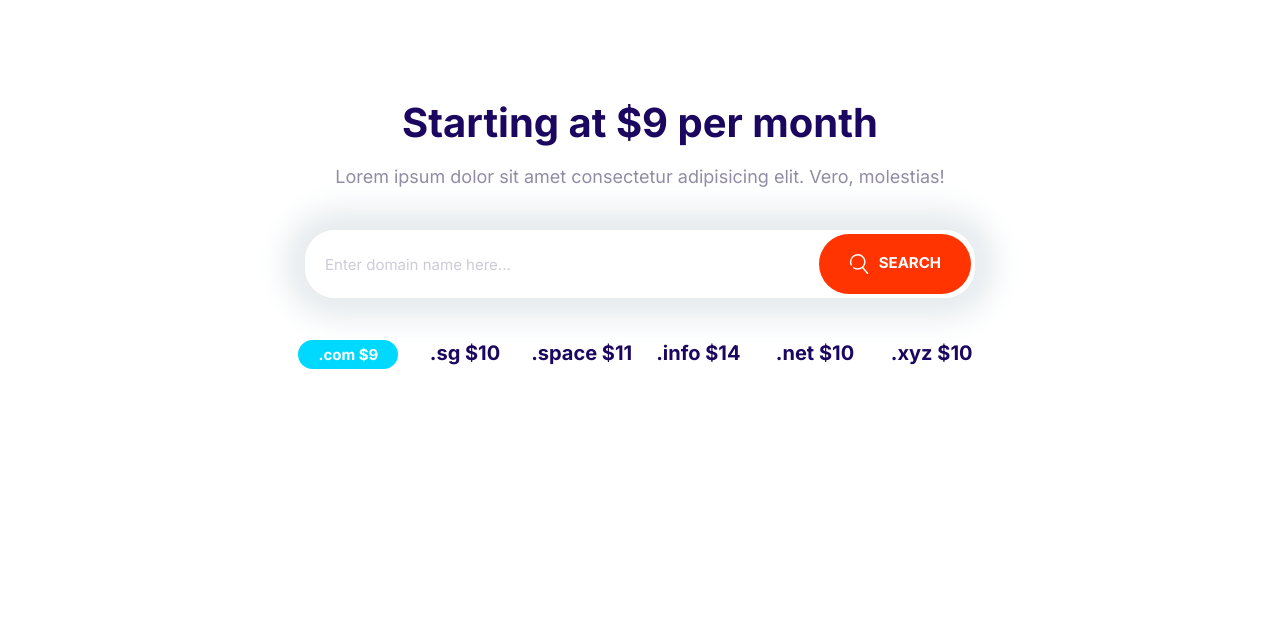
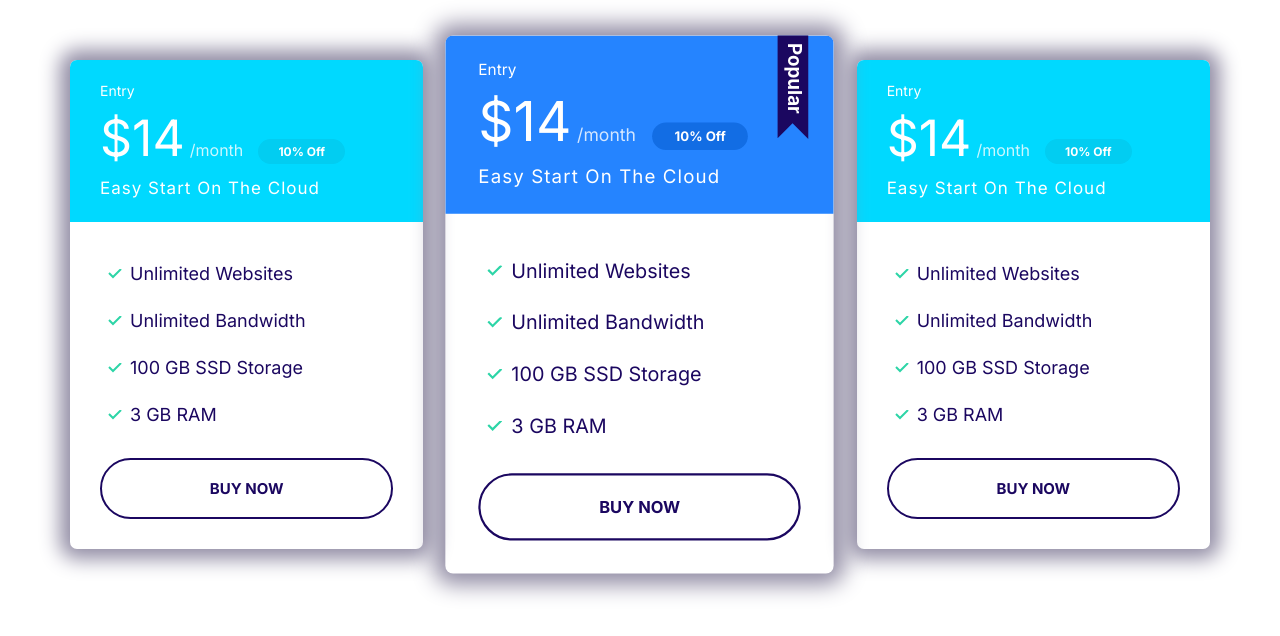
Before and after one commit to mbradford04/cloud_hosting_company1, a plain HTML site: page index.html in a window 1280 px wide. Drawn offline with Linux system fonts and the light colour scheme.

Commit message:
created plans block.

```diff
--- a/css/styles.css
+++ b/css/styles.css
@@ -732,3 +732,13 @@ a {
     grid-template-columns: repeat(auto-fit, minmax(10rem, 1fr));
   }
 }
+
+/* Plans Block */
+.block-plans .grid {
+  gap: 8rem 4rem;
+}
+
+.block-plans .card {
+  max-width: 500px;
+  margin: 0 auto;
+}
--- a/index.html
+++ b/index.html
@@ -12,27 +12,68 @@
     <link rel="stylesheet" href="css/styles.css">
 </head>
 <body >
-    <section class="block container block-domain">
-        <header class="block__header">
-            <h2>Starting at $9 per month</h2>
-            <p>Lorem ipsum dolor sit amet consectetur adipisicing elit. Vero, molestias!</p>
-        </header>
-        <div class="input-group">
-            <input type="text" class="input" placeholder="Enter domain name here...">
-            <button class="btn btn--accent">
-              <svg class="icon icon--white">
-                  <use xlink:href="images/sprite.svg#search"></use>
-                </svg>Search</button>
+    <section class="block container block-plans">
+        <div class="grid grid--1x3">
+            <div class="plan">
+                <div class="card card--secondary">
+                    <header class="card__header">
+                        <h3 class="plan__name">Entry</h3>
+                        <span class="plan__price">$14</span>
+                        <span class="plan__billing-cycle">/month</span>
+                        <span class="badge badge--secondary badge--small">10% Off</span>
+                        <span class="plan__description">Easy Start On The Cloud</span>
+                    </header>
+                    <div class="card__body"> <ul class="list list--tick">
+                        <li class="list__item">Unlimited Websites</li>
+                        <li class="list__item">Unlimited Bandwidth</li>
+                        <li class="list__item">100 GB SSD Storage</li>
+                        <li class="list__item">3 GB RAM</li>
+                    </ul>
+                    <button class="btn btn--outline btn--block">Buy Now</button>
+                    </div>
+                </div>
+            </div>
+            <div class="plan plan--popular">
+                <div class="card card--primary">
+                    <header class="card__header">
+                        <h3 class="plan__name">Entry</h3>
+                        <span class="plan__price">$14</span>
+                        <span class="plan__billing-cycle">/month</span>
+                        <span class="badge badge--primary badge--small">10% Off</span>
+                        <span class="plan__description">Easy Start On The Cloud</span>
+                    </header>
+                    <div class="card__body"> <ul class="list list--tick">
+                        <li class="list__item">Unlimited Websites</li>
+                        <li class="list__item">Unlimited Bandwidth</li>
+                        <li class="list__item">100 GB SSD Storage</li>
+                        <li class="list__item">3 GB RAM</li>
+                    </ul>
+                    <button class="btn btn--outline btn--block">Buy Now</button>
+                    </div>
+                </div>
+            </div>
+            <div class="plan ">
+                <div class="card card--secondary">
+                    <header class="card__header">
+                        <h3 class="plan__name">Entry</h3>
+                        <span class="plan__price">$14</span>
+                        <span class="plan__billing-cycle">/month</span>
+                        <span class="badge badge--secondary badge--small">10% Off</span>
+                        <span class="plan__description">Easy Start On The Cloud</span>
+                    </header>
+                    <div class="card__body"> <ul class="list list--tick">
+                        <li class="list__item">Unlimited Websites</li>
+                        <li class="list__item">Unlimited Bandwidth</li>
+                        <li class="list__item">100 GB SSD Storage</li>
+                        <li class="list__item">3 GB RAM</li>
+                    </ul>
+                    <button class="btn btn--outline btn--block">Buy Now</button>
+                    </div>
+                </div>
+            </div>
         </div>
-        <ul class="list block-domain__prices">
-            <li><span class="badge badge--secondary"> .com $9</span></li>
-            <li> .sg $10</li>
-            <li> .space $11</li>
-            <li> .info $14</li>
-            <li> .net $10</li>
-            <li> .xyz $10</li>
-        </ul>
     </section>
+
    <script src="main.js"></script>
 </body>
 </html>
```
Also changed, not shown: components/regularCard.html (added, +24 -0 lines).
